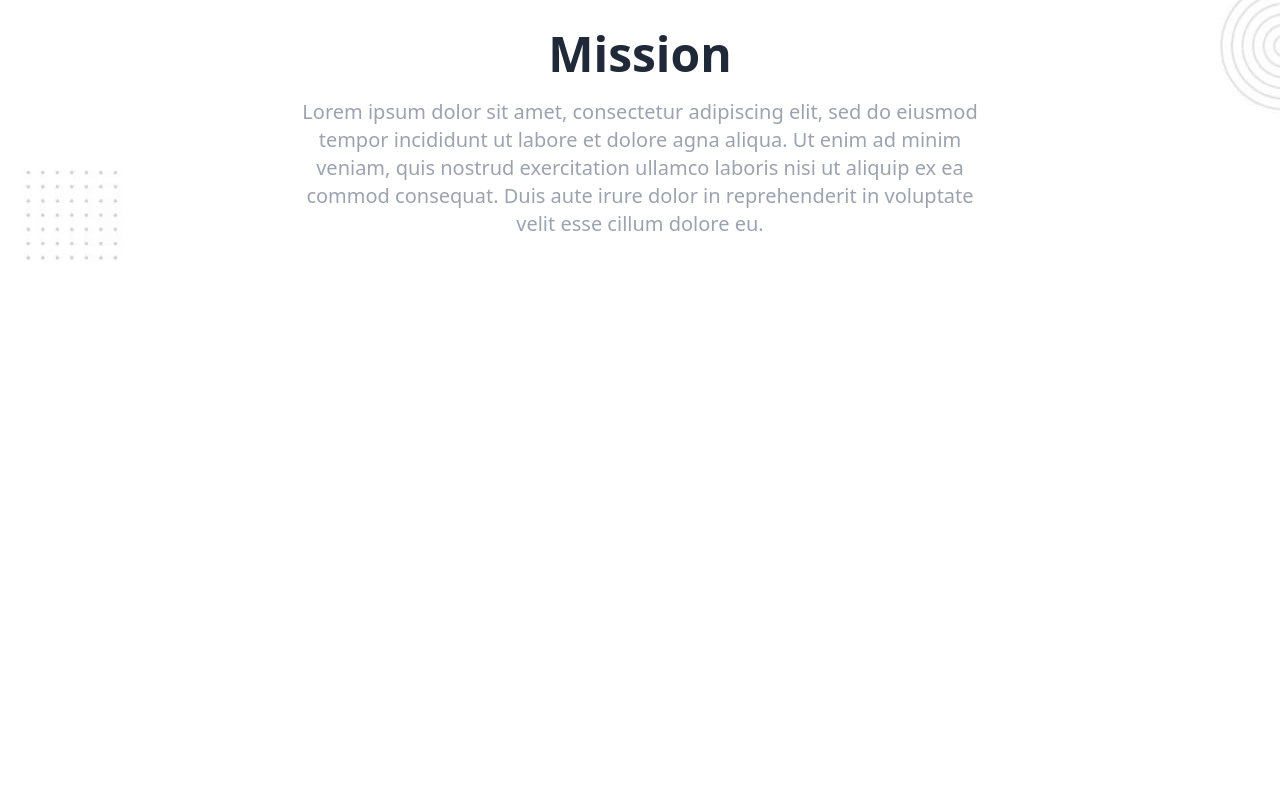
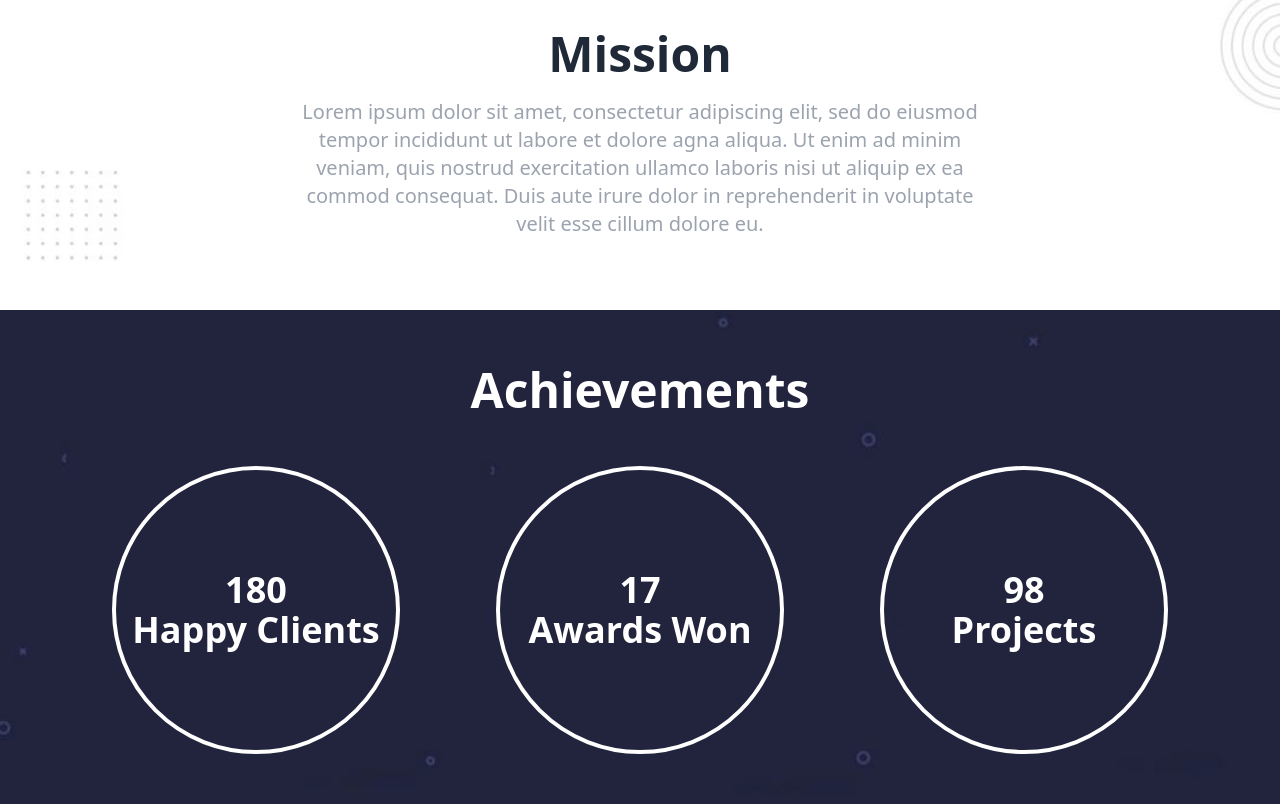
Before and after one commit to JITHIN32111/Wisozk_Inc_design, a React (Vite) app: page / in a window 1280 px wide. Shown: the part 988-1792 px from the top of the page. Before the commit the page ends 1298 px from the top, so only its background shows below. Built offline with nearby package versions, Linux system fonts and the light colour scheme.

Commit message:
section mission and achievements added

```diff
--- a/src/App.jsx
+++ b/src/App.jsx
@@ -3,6 +3,7 @@ import Header from './components/Header'
 import Hero from './components/Hero'
 import Section1 from './components/Section1'
 import Section2 from './components/Section2'
+import Section3 from './components/Section3'
 function App() {
   return (
     <>
@@ -10,7 +11,7 @@ function App() {
     <Hero/>
     <Section1/>
     <Section2/>
-
+    <Section3/>
     </>
   )
 }
--- /dev/null
+++ b/src/components/Section3.jsx
@@ -0,0 +1,35 @@
+import React from 'react';
+import img from '/section3.jpeg';
+
+function Section3() {
+  return (
+    <div className="relative">
+      <img
+        src={img}
+        alt="Background Image"
+        className="w-full h-[300px] sm:h-[400px] md:h-[430px] lg:h-[500px] object-cover"
+      />
+      <div className="absolute inset-0 text-center mx-auto text-white">
+        <div className="flex flex-col justify-center mt-10 sm:mt-14 gap-y-3 sm:gap-y-4 md:gap-y-5">
+          <h1 className="text-5xl font-bold">Achievements</h1>
+          <div className="flex flex-row justify-center items-center gap-x-6 sm:gap-x-8 md:gap-x-14 lg:gap-x-24 mt-8 px-1 font-medium sm:font-semibold ">
+            <span className="bg-transparent  border-white rounded-full overflow-hidden border-4 flex flex-col items-center text:md  sm:text-lg md:text-xl lg:text-4xl justify-center  w-32 h-32 sm:w-44 sm:h-44 md:w-48 md:h-48 lg:w-64 lg:h-64 xl:w-72 xl:h-72  ">
+              <p>180</p>
+              <p>Happy Clients</p>
+            </span>
+            <span className="bg-transparent  border-white rounded-full overflow-hidden border-4 flex flex-col items-center text:md  sm:text-lg md:text-xl lg:text-4xl justify-center  w-32 h-32 sm:w-44 sm:h-44 md:w-48 md:h-48 lg:w-64 lg:h-64 xl:w-72 xl:h-72  ">
+              <p>17</p>
+              <p>Awards Won</p>
+            </span>
+                <span className="bg-transparent  border-white rounded-full overflow-hidden border-4 flex flex-col items-center text:md  sm:text-lg md:text-xl lg:text-4xl justify-center  w-32 h-32 sm:w-44 sm:h-44 md:w-48 md:h-48 lg:w-64 lg:h-64      xl:w-72 xl:h-72  ">
+              <p>98</p>
+              <p>Projects</p>
+            </span>
+          </div>
+        </div>
+      </div>
+    </div>
+  );
+}
+
+export default Section3;
```
Also changed, not shown: public/section3.jpeg (added).
